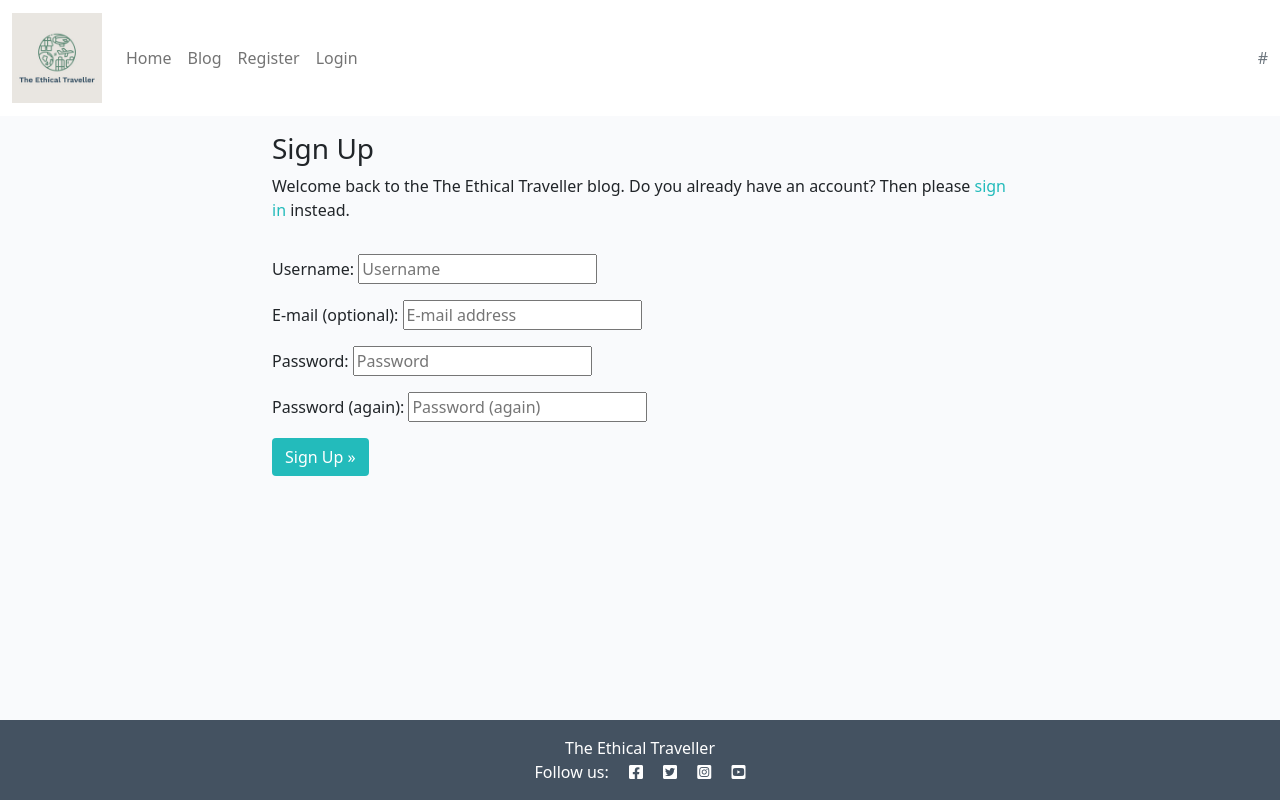
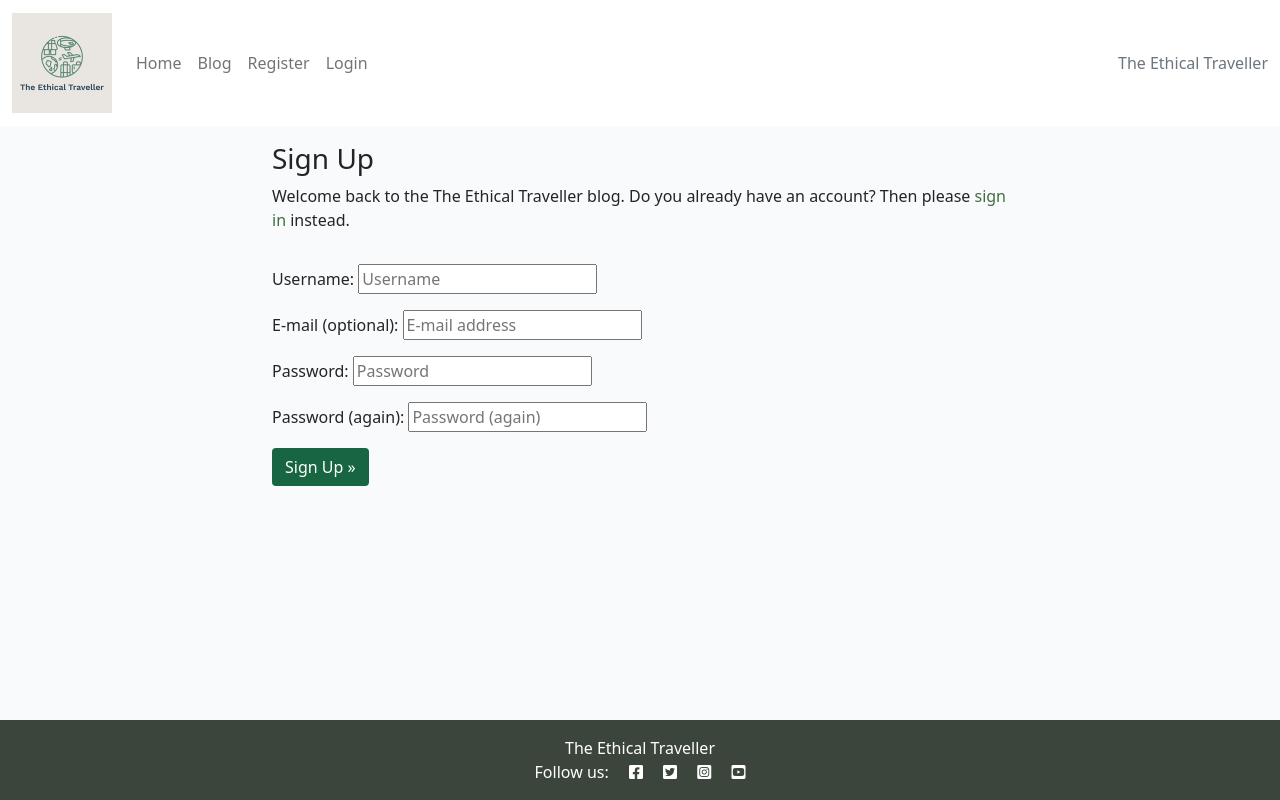
Before and after one commit to anu1301/the-ethical-traveller, a Django app: page /accounts/signup/ in a window 1280 px wide. Run offline with Django 3.2, Linux system fonts and the light colour scheme.

Commit message:
Add css style to base.html

```diff
--- a/static/css/style.css
+++ b/static/css/style.css
@@ -1,20 +1,21 @@
 body {
     background-color: #A49F94;
+
 }
 
 .brand {
     font-family: Lato, sans-serif;
-    font-size: 1.4rem;
-    font-weight: 700;
+    font-size: 1.6rem;
+    font-weight: 800;
     color: #4A4A4F;
 }
 
 .light-bg {
-    background-color: #fff;
+    background-color:  #3c453c;
 }
 
 .dark-bg {
-    background-color: #445261;
+    background-color: #3c453c;
 }
 
 .main-bg {
@@ -35,10 +36,11 @@ body {
     bottom: 5%;
     min-width: 30%;
     left: -2px;
-    background-color: #23BBBB;
+    background-color: #3c453c;
 }
 
 .author {
+    background-color: #186641;
     color: white;
     margin: 4px;
     text-transform: uppercase;
@@ -54,7 +56,7 @@ body {
 }
 
 .masthead-text {
-    background-color: #445261;
+    background-color: #3c453c;
     color: white;
     position: relative;
 }
@@ -80,12 +82,12 @@ body {
 
 .post-link {
     text-decoration: none;
-    color: #445261;
+    color:  #3c453c;
 }
 
 .post-link:hover,
 .page-link {
-    color: #E84610;
+    color: #6aa76a;
 }
 
 .post-title {
@@ -99,18 +101,18 @@ body {
 }
 
 .btn-signup {
-    background-color: #23BBBB;
+    background-color: #186641;
     color: #fff;
 }
 
 .btn-signup:hover,
 .btn-signup:active {
     background-color: #fff;
-    color: #23BBBB;
+    color: #6aa76a;
 }
 
 .link {
-    color: #23BBBB;
+    color: #416d41;
     text-decoration: none;
 }
 
--- a/templates/base.html
+++ b/templates/base.html
@@ -26,7 +26,7 @@
 
     <nav class="navbar navbar-expand-lg navbar-light bg-white">
         <div class="container-fluid">
-            <a class="navbar-brand" href="{% url 'home' %}"><span class="brand"><img src="/static/images/eithical traveller logo.jpg" alt="tet_logo" width="90" height="90"></span></a>
+            <a class="navbar-brand" href="{% url 'home' %}"><span class="brand"><img src="/static/images/eithical traveller logo.jpg" alt="tet_logo" width="100" height="100"></span></a>
             <button class="navbar-toggler" type="button" data-bs-toggle="collapse" data-bs-target="#navbarText"
                 aria-controls="navbarText" aria-expanded="false" aria-label="Toggle navigation">
                 <span class="navbar-toggler-icon"></span>
@@ -53,7 +53,7 @@
                     {% endif %}
                 </ul>
                 <span class="navbar-text text-muted">
-                    #
+                 The Ethical Traveller
                 </span>
             </div>
         </div>
@@ -88,6 +88,7 @@
             <i class="fab fa-instagram-square ms-3"></i>
             <i class="fab fa-youtube-square ms-3"></i></p>
     </footer>
+    <!-- JavaScript to make alerts dismiss themselves -->
     <script>
         setTimeout(function () {
             let messages = document.getElementById("msg");
--- a/templates/index.html
+++ b/templates/index.html
@@ -1,8 +1,4 @@
 {% extends "base.html" %}
-
-{% block title %} Home {% endblock %}
-
-{% block body_class %} home {% endblock %}
 
 {% block content %}
 
--- a/templates/post-detail.html
+++ b/templates/post-detail.html
@@ -36,7 +36,7 @@
 
                     <div class="col-1">
                         <strong>
-                            <!-- {% if user.is_authenticated %}
+                            {% if user.is_authenticated %}
                             <form class="d-inline" action="{% url 'post_like' post.slug %}" method="POST">
                                 {% csrf_token %}
                                 {% if liked %}
@@ -54,7 +54,7 @@
                             {% endif %}
                             <!-- The number of likes goes before the closing strong tag -->
                             <span class="text-secondary">{{ post.number_of_likes }}</span>
-                        </strong> -->
+                        </strong>
 
                     </div>
                     <div class="col-1">
```
